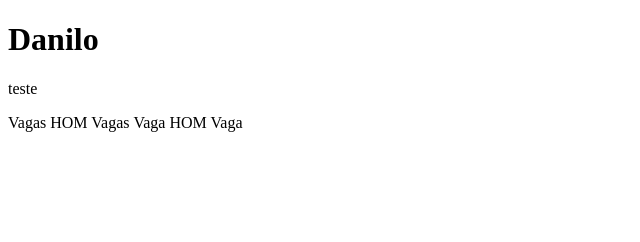
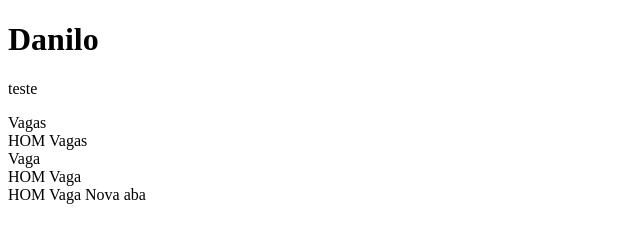
Before and after one commit to dgsdan/effective-spork, a plain HTML site: page index.html in a window 1280 px wide. Shown: the whole page, without its empty margins (0-640 px from the left). Drawn offline with Linux system fonts and the light colour scheme.

Commit message:
Update index.html

```diff
--- a/index.html
+++ b/index.html
@@ -21,9 +21,12 @@ a.button {
 
 <p>teste</p>
 <a href="https://levty.com/carreiras/vagas" class="button">Vagas</a>
+ <br>
 <a href="https://hom.levty.com/carreiras/vagas" class="button">HOM Vagas</a>
-
+  <br>
 <a href="https://levty.com/carreiras/vaga-engenheiro-de-software-juiz-de-fora-mg-5e42a3319b12757b11bf137f" class="button">Vaga</a>
+  <br>
 <a href="https://hom.levty.com/carreiras/vaga-engenheiro-de-software-trainee-juiz-de-fora-mg-5e4be56b316cb93a34757455" class="button">HOM Vaga</a>
-
+  <br>
+<a target="_blank" href="https://hom.levty.com/carreiras/vaga-engenheiro-de-software-trainee-juiz-de-fora-mg-5e4be56b316cb93a34757455" class="button">HOM Vaga Nova aba</a>
 </body>
```
